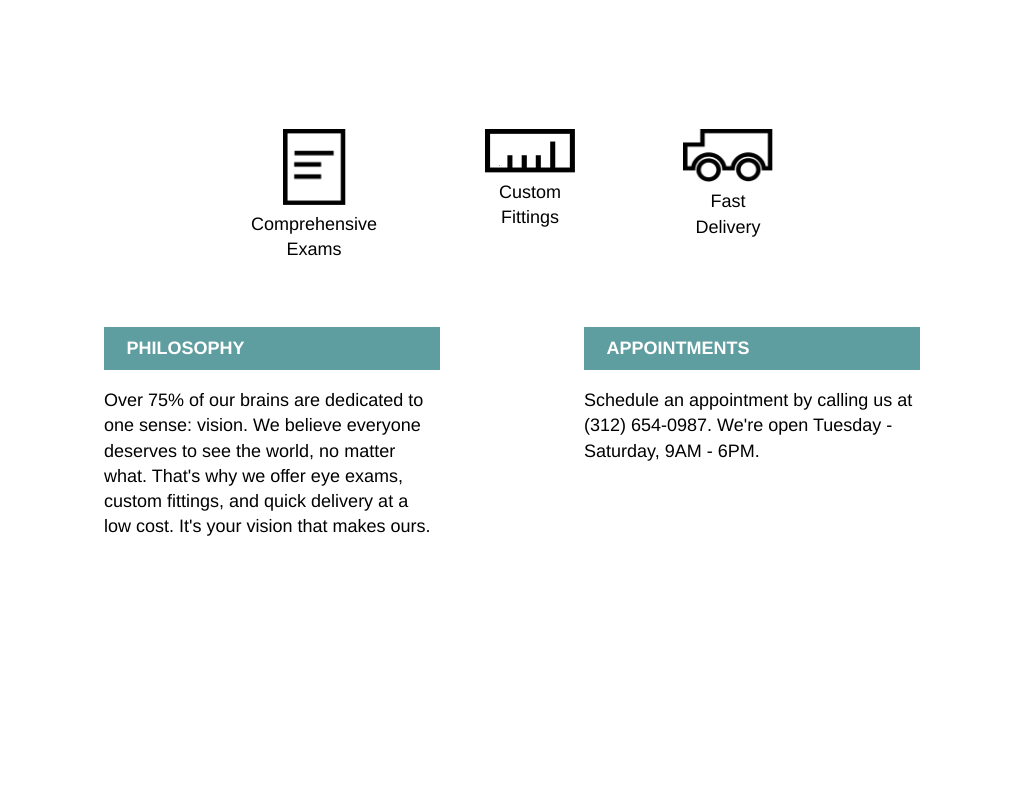
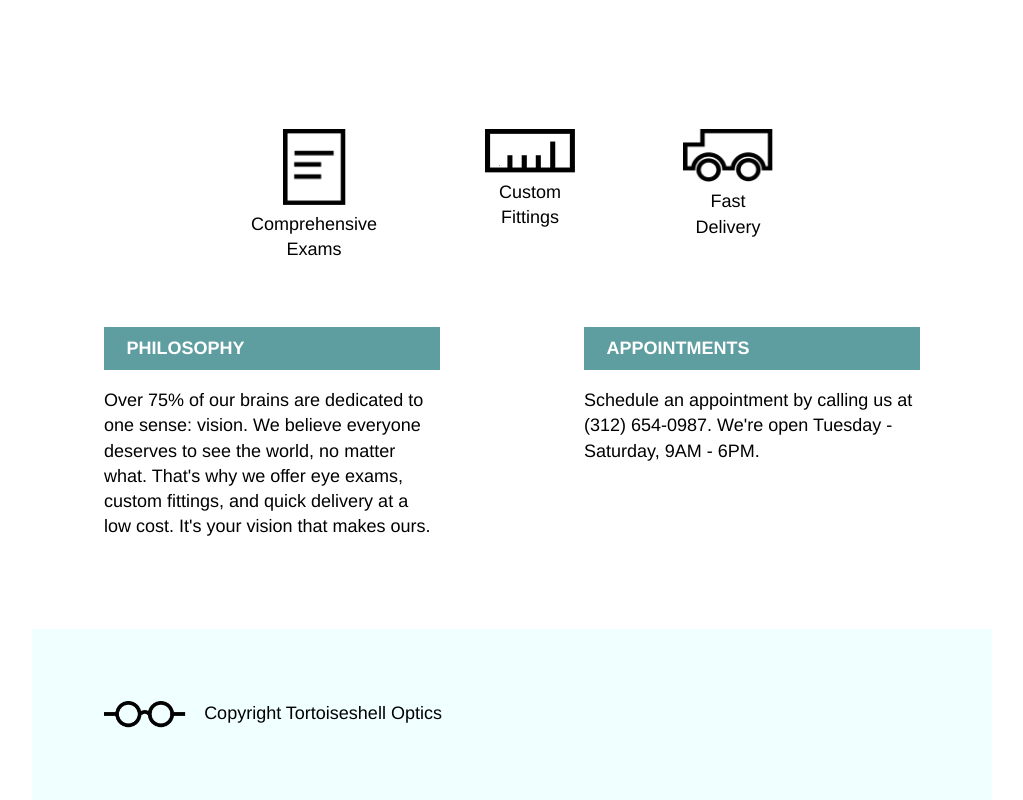
Before and after one commit to credeker/tortoise, a plain HTML site: page index.html in a window 1280 px wide. Shown: the part 465-1265 px from the top of the page, without its empty margins (128-1151 px from the left). Before the commit the page ends 1094 px from the top, so only its background shows below. Drawn offline with Linux system fonts and the light colour scheme.

Commit message:
Add footer

```diff
--- a/index.html
+++ b/index.html
@@ -65,6 +65,12 @@
     </section>
 
     <!--Footer-->
+    <footer class="site_container">
+      <div id="footer_logo">
+        <img src="resources/images/logo-black.png" alt="eyeglasses logo">
+        <p>Copyright Tortoiseshell Optics</p>
+      </div>
+    </footer>
 
   </body>
 </html>
--- a/resources/css/style.css
+++ b/resources/css/style.css
@@ -120,3 +120,17 @@ body {
 }
 
 /* Footer */
+
+footer {
+  background-color: azure;
+}
+
+#footer_logo {
+  display: flex;
+  padding: 4rem 0 4rem 4rem;
+}
+
+#footer_logo img{
+  height: 1.5rem;
+  padding-right: 1rem;
+}
```
Also changed, not shown: resources/images/logo-black.png (added).
